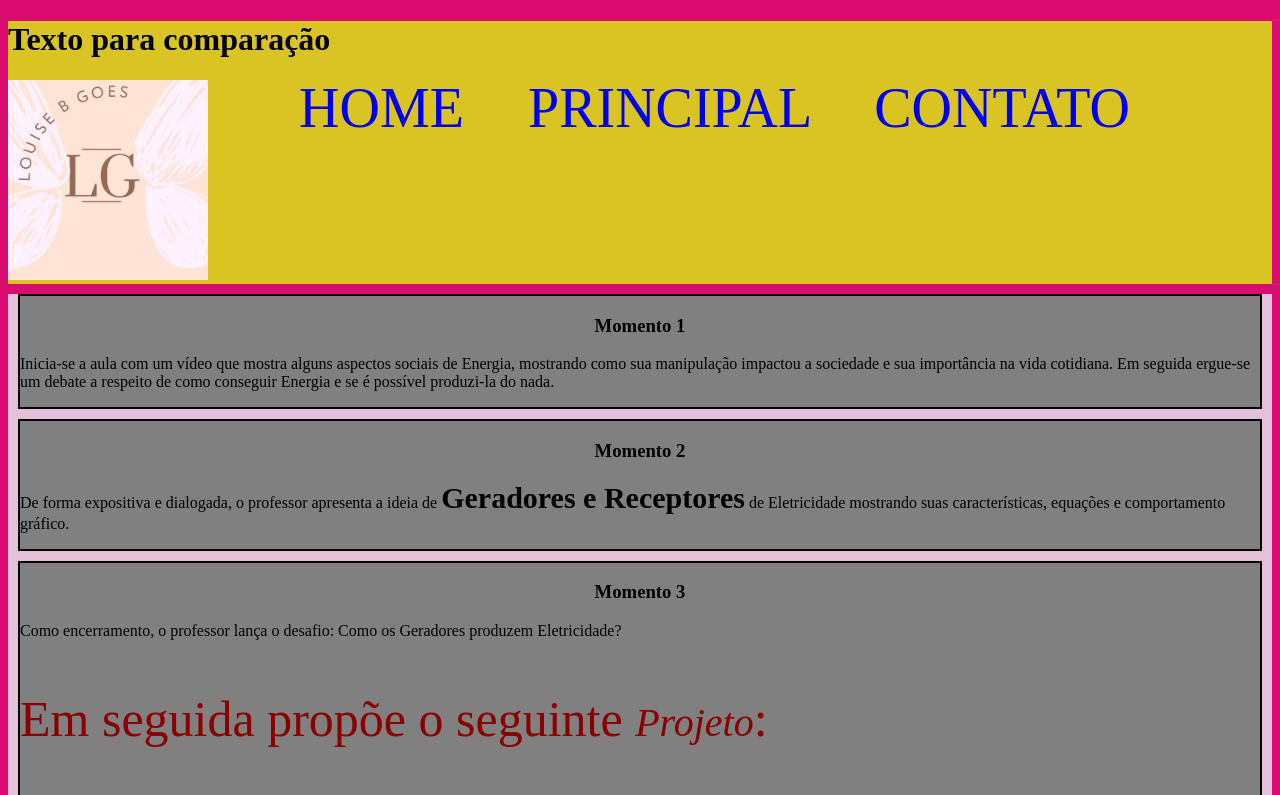
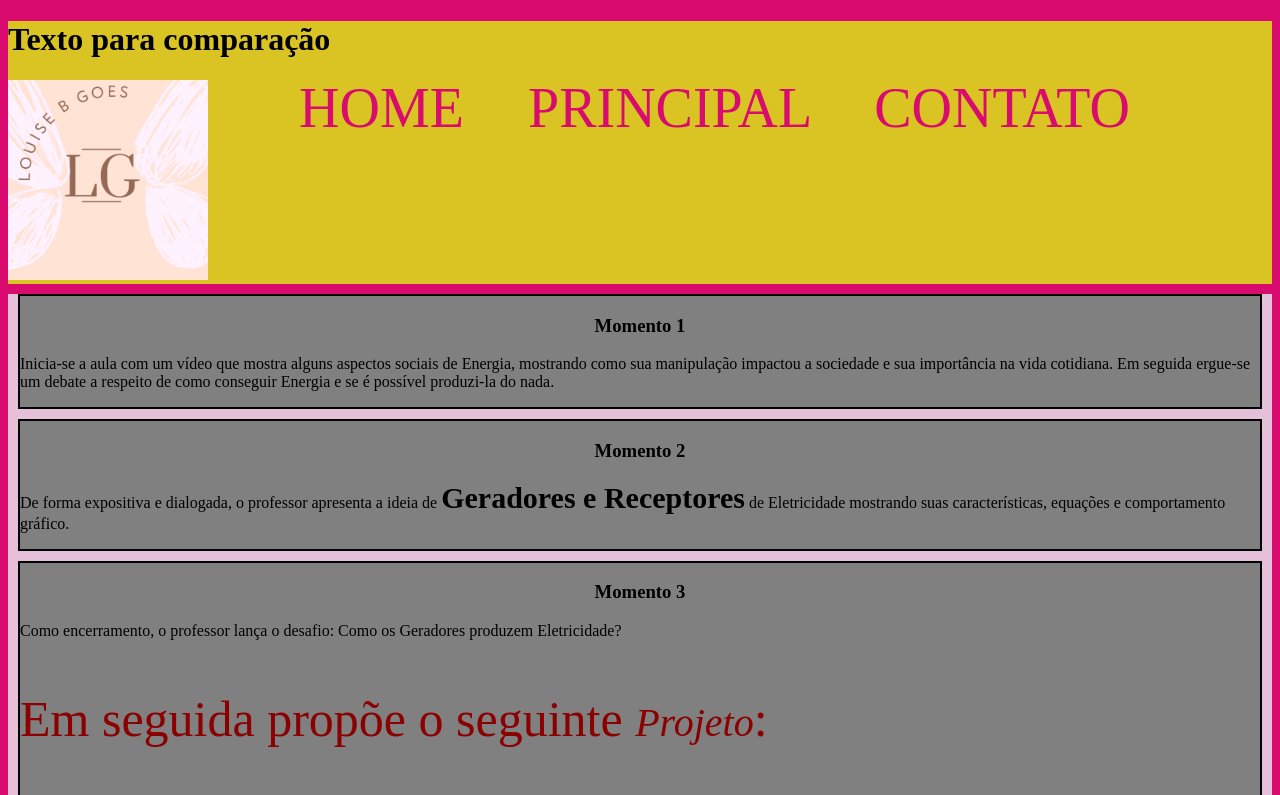
Before and after one commit to Louisebgoes/GEProgramacaoEM-TurmaL, a plain HTML site: page index.html in a window 1280 px wide. Shown: the top 795 px of the page. Drawn offline with Linux system fonts and the light colour scheme; a script that the page names is missing.

Commit message:
cor do menu

```diff
--- a/style.css
+++ b/style.css
@@ -24,6 +24,7 @@ nav a {
 	text-decoration: none;
 	text-transform: uppercase;
 	font-size: 56px;
+	color: #D90B6E;
 }
 
 .menu{
```
